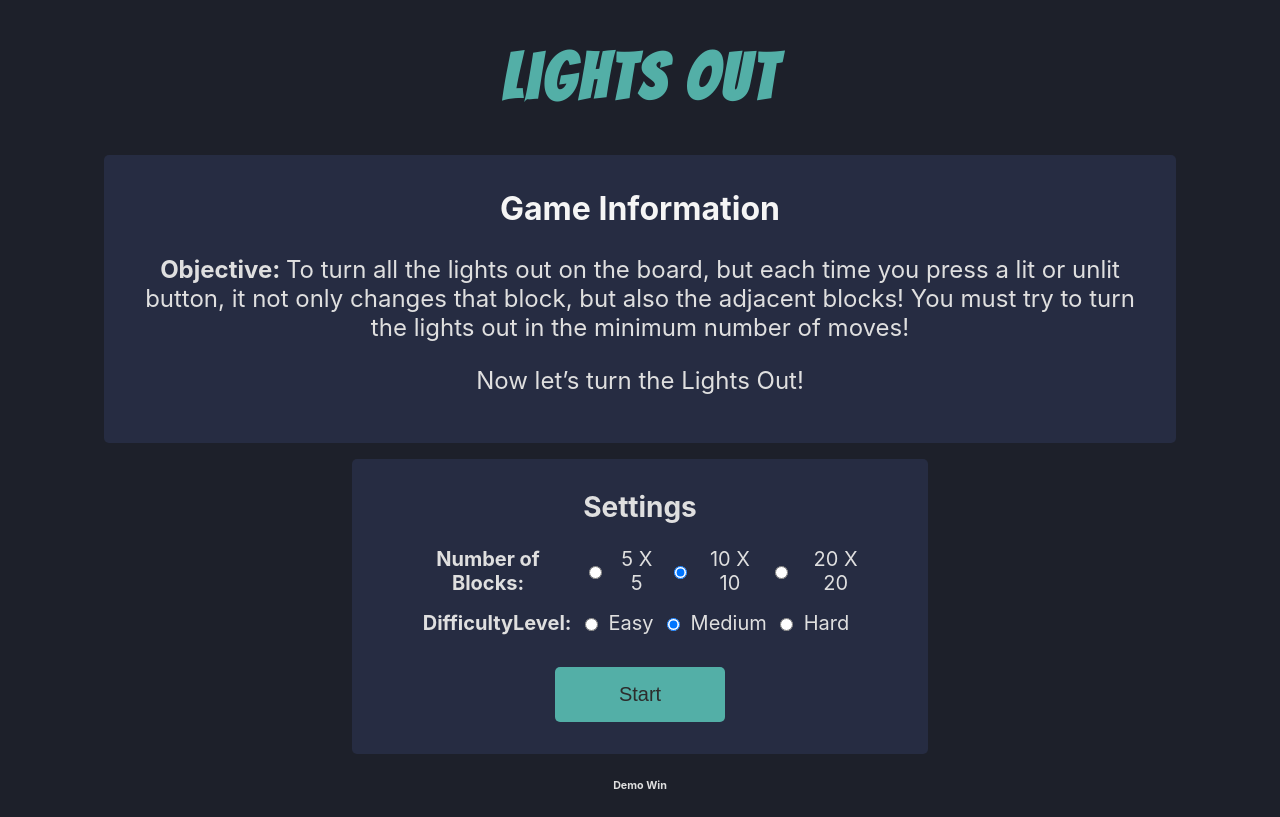
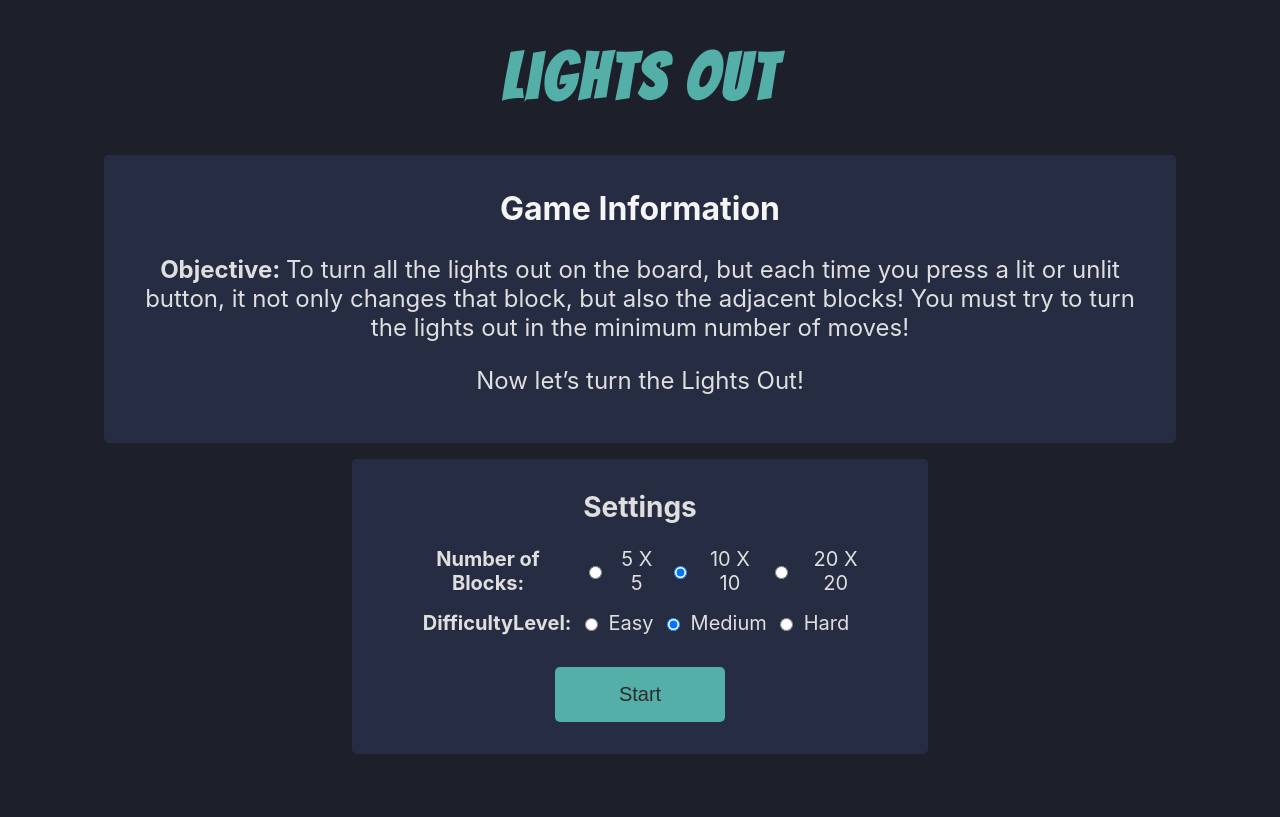
Before and after one commit to lawrence-dass/portfolioApp-lightsout, a React (Create React App) app: page / in a window 1280 px wide. Built offline with nearby package versions, Linux system fonts and the light colour scheme.

Commit message:
chore: remove unwanted element from dashboard

```diff
--- a/src/components/Dashboard.js
+++ b/src/components/Dashboard.js
@@ -102,10 +102,11 @@ const Dashboard = (props) => {
             />
             <label htmlFor="har"> Hard </label>
           </div>
-          <button type="submit" onClick={handleFormSubmit}>Start</button>
+          <button type="submit" onClick={handleFormSubmit}>
+            Start
+          </button>
         </div>
       </div>
-      <h6 onClick={handleDemoClick}> Demo Win </h6>
     </div>
   );
 };
```
